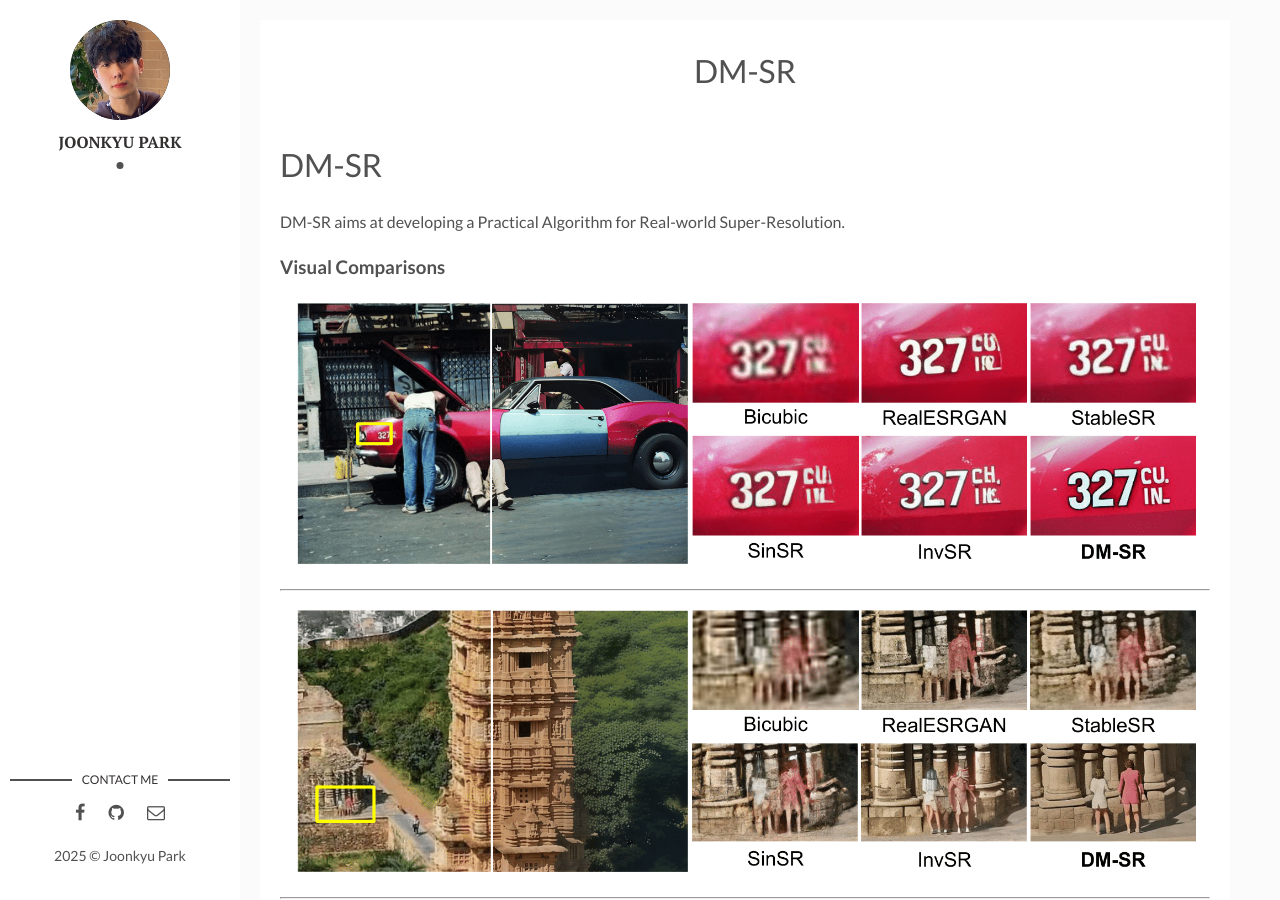
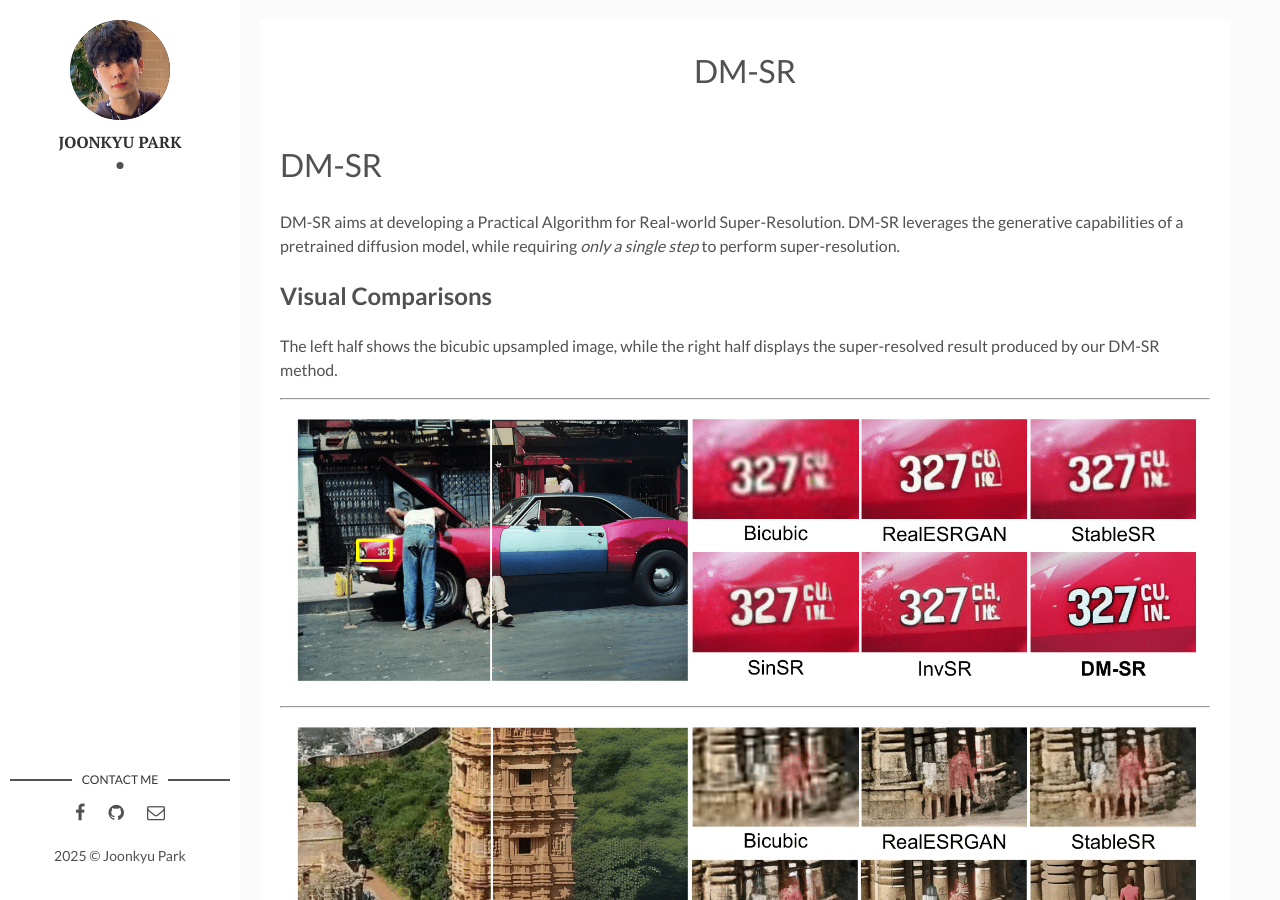
Before and after one commit to jkpark08/jkpark08.github.io, a Jekyll site: the page built from _posts/2025-07-23-dmsr.markdown, in a window 1280 px wide and 900 px high. Built offline with Jekyll 4.4.1, drawn with Linux system fonts in a browser that asks for light colours.

Commit message:
Update 2025-07-23-dmsr.markdown

```diff
--- a/_posts/2025-07-23-dmsr.markdown
+++ b/_posts/2025-07-23-dmsr.markdown
@@ -13,10 +13,15 @@ tags3: #
 # DM-SR
 
 DM-SR aims at developing a Practical Algorithm for Real-world Super-Resolution.
+DM-SR leverages the generative capabilities of a pretrained diffusion model, while requiring *only a single step* to perform super-resolution.
 
 
-### Visual Comparisons
 
+## Visual Comparisons
+
+The left half shows the bicubic upsampled image, while the right half displays the super-resolved result produced by our DM-SR method.
+
+- - -
 ![alt text](../assets/img/dmsr/dmsr_pro11-1.png)
 - - -
 ![alt text](../assets/img/dmsr/dmsr_pro10-1.png)
```
